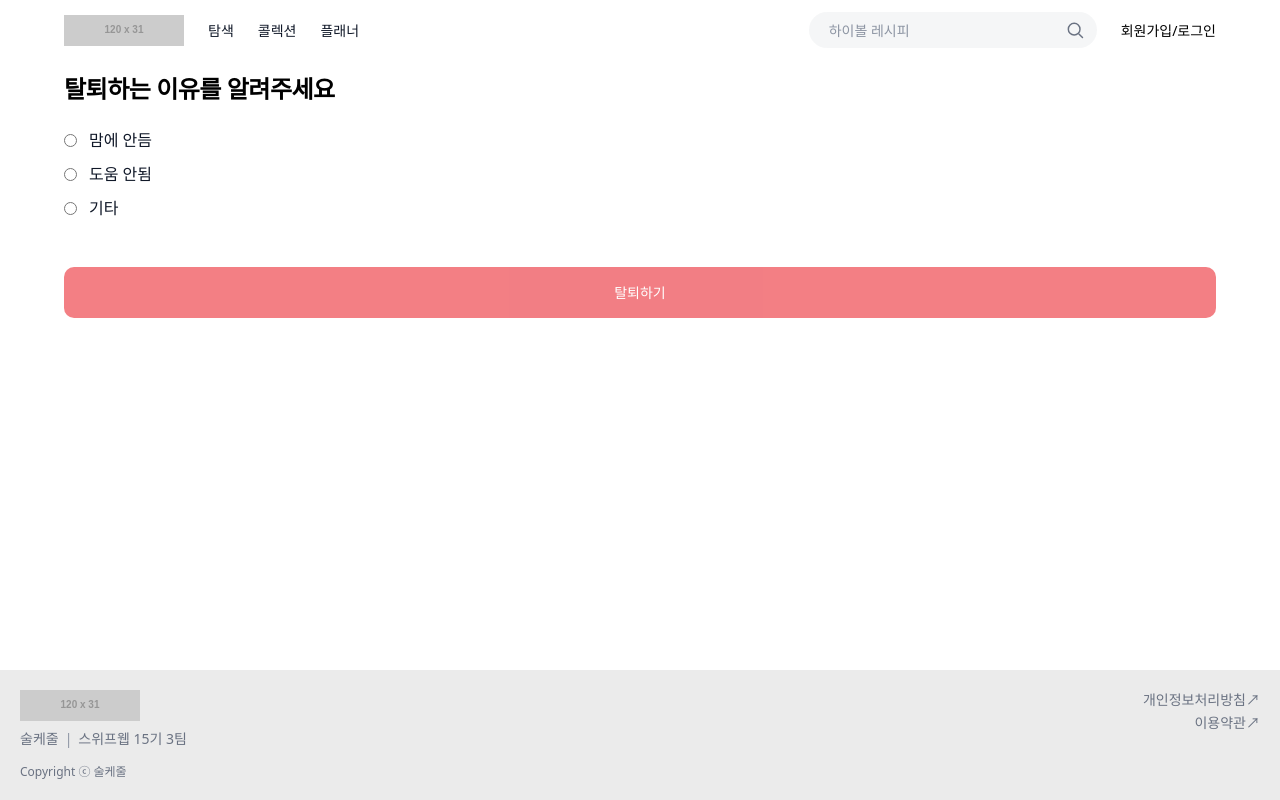
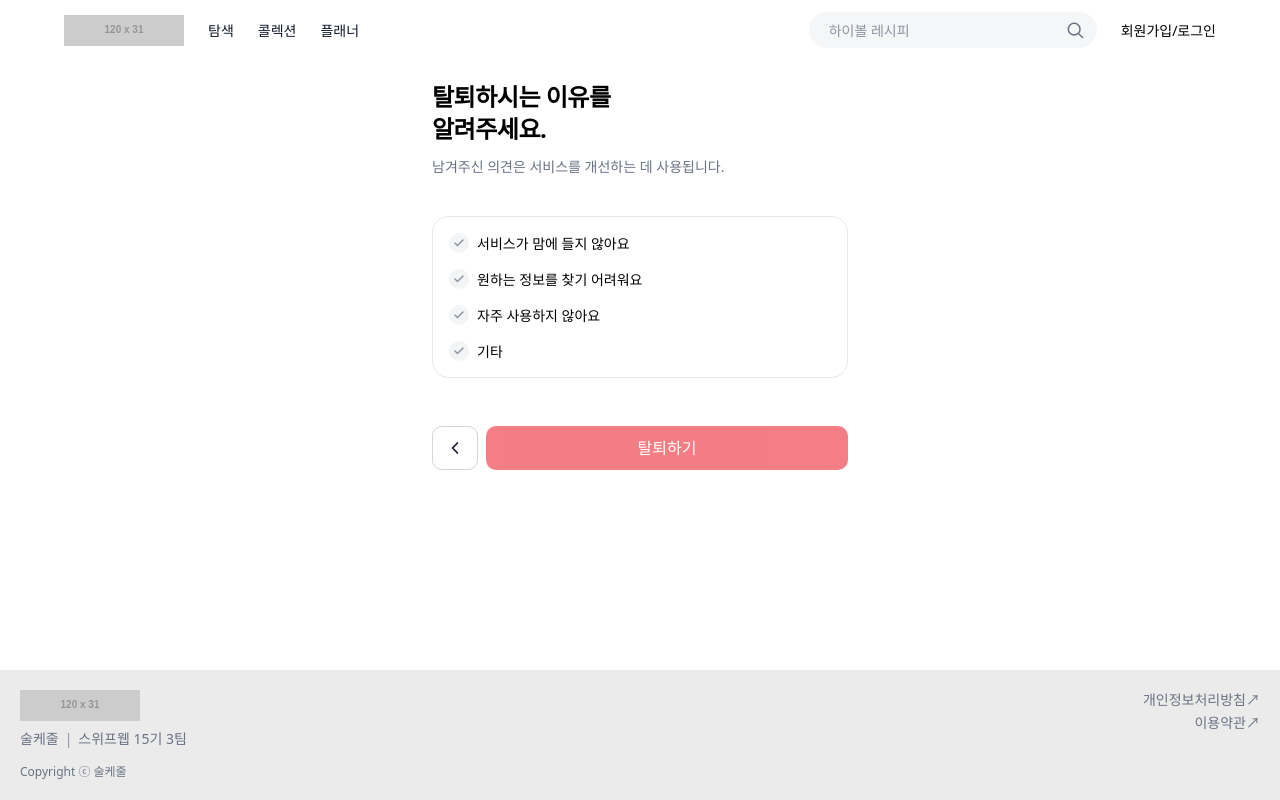
Before and after one commit to swyp-web15-3team/front, a Next.js app: page /mypage/withdraw in a window 1280 px wide. Built offline with nearby package versions, Linux system fonts and the light colour scheme; no server answers; a web font is replaced by a local one.

Commit message:
✨ update: 탈퇴 ui 변경

```diff
--- a/app/(main)/mypage/withdraw/page.tsx
+++ b/app/(main)/mypage/withdraw/page.tsx
@@ -3,59 +3,168 @@
 import { useRouter } from 'next/navigation';
 import { useState } from 'react';
 
+import { Button } from '@/components/ui/Button';
 import { useWithdrawMutation } from '@/hooks/queries/use-auth';
+import { cn } from '@/lib/utils';
 
 const REASONS = [
-  { value: 'DISSATISFIED', label: '맘에 안듬' },
-  { value: 'NOT_HELPFUL', label: '도움 안됨' },
+  { value: 'DISSATISFIED', label: '서비스가 맘에 들지 않아요' },
+  { value: 'NOT_HELPFUL', label: '원하는 정보를 찾기 어려워요' },
+  { value: 'RARELY_USED', label: '자주 사용하지 않아요' },
   { value: 'ETC', label: '기타' },
-];
+] as const;
+
+type ReasonValue = (typeof REASONS)[number]['value'];
+
+const ETC_MAX_LENGTH = 200;
 
 export default function WithdrawPage() {
   const router = useRouter();
-  const [reason, setReason] = useState<string | null>(null);
+  const [reason, setReason] = useState<ReasonValue | null>(null);
+  const [etcDetail, setEtcDetail] = useState('');
   const { mutate: withdraw, isPending } = useWithdrawMutation();
 
+  const isEtc = reason === 'ETC';
+  // 기타를 고르면 사유를 적어야 넘어간다. 빈 값으로 보내면 남는 게 없다.
+  const canSubmit =
+    reason !== null && (!isEtc || etcDetail.trim().length > 0) && !isPending;
+
   const handleWithdraw = () => {
-    if (!reason) return;
+    if (!canSubmit) return;
 
     withdraw(
-      { reason },
-      {
-        onSuccess: () => {
-          router.replace('/login');
-        },
-      }
+      { reason, detail: isEtc ? etcDetail.trim() : undefined },
+      { onSuccess: () => router.replace('/login') }
     );
   };
 
   return (
-    <div>
-      <h1 className="text-page-title">탈퇴하는 이유를 알려주세요</h1>
+    <div className="mx-auto flex min-h-full w-full max-w-md flex-1 flex-col px-4 pb-12">
+      <h1 className="text-page-title mt-2">
+        탈퇴하시는 이유를
+        <br />
+        알려주세요.
+      </h1>
+      <p className="text-body-sm text-fg-muted mt-3">
+        남겨주신 의견은 서비스를 개선하는 데 사용됩니다.
+      </p>
 
-      <div role="radiogroup" className="mt-6 flex flex-col gap-3">
-        {REASONS.map(({ value, label }) => (
-          <label key={value} className="flex items-center gap-3">
-            <input
-              type="radio"
-              name="withdraw-reason"
-              value={value}
-              checked={reason === value}
-              onChange={() => setReason(value)}
-            />
-            <span className="text-body text-fg">{label}</span>
-          </label>
-        ))}
+      <fieldset className="mt-10">
+        <legend className="sr-only">탈퇴 사유</legend>
+        <div className="border-border rounded-lg border p-4">
+          <div className="flex flex-col gap-4">
+            {REASONS.map(({ value, label }) => (
+              <ReasonRadio
+                key={value}
+                value={value}
+                label={label}
+                checked={reason === value}
+                onSelect={() => setReason(value)}
+              />
+            ))}
+          </div>
+
+          {isEtc && (
+            <label className="mt-4 flex flex-col gap-2">
+              <span className="sr-only">기타 사유</span>
+              <textarea
+                value={etcDetail}
+                onChange={(event) => setEtcDetail(event.target.value)}
+                maxLength={ETC_MAX_LENGTH}
+                rows={4}
+                autoFocus
+                placeholder="어떤 점이 아쉬우셨는지 알려주세요"
+                className="border-border-strong focus:border-primary-focus text-body placeholder:text-fg-subtle resize-none rounded-md border px-4 py-3 transition-colors"
+              />
+              <span className="text-caption text-fg-muted self-end">
+                {etcDetail.length}/{ETC_MAX_LENGTH}
+              </span>
+            </label>
+          )}
+        </div>
+      </fieldset>
+
+      <div className="mt-8 flex items-center gap-2 pt-4">
+        <Button
+          variant="secondary"
+          onClick={() => router.back()}
+          aria-label="탈퇴 이전 단계로"
+          className="shrink-0 px-3"
+        >
+          <svg
+            xmlns="http://www.w3.org/2000/svg"
+            viewBox="0 0 24 24"
+            fill="none"
+            stroke="currentColor"
+            strokeWidth={2}
+            strokeLinecap="round"
+            strokeLinejoin="round"
+            className="size-5"
+          >
+            <path d="m15 18-6-6 6-6" />
+          </svg>
+        </Button>
+        {/* 되돌릴 수 없는 동작이라 primary가 아니라 danger 색을 쓴다.
+            Button에 danger variant가 없어 className으로만 덮는다. */}
+        <Button
+          fullWidth
+          disabled={!canSubmit}
+          onClick={handleWithdraw}
+          className="bg-danger text-fg-on-dark hover:bg-danger flex-1 hover:brightness-95"
+        >
+          {isPending ? '탈퇴 중...' : '탈퇴하기'}
+        </Button>
       </div>
-
-      <button
-        type="button"
-        onClick={handleWithdraw}
-        disabled={!reason || isPending}
-        className="bg-danger text-fg-on-dark text-button mt-12 min-h-11 w-full rounded-md py-4 disabled:opacity-50"
-      >
-        탈퇴하기
-      </button>
     </div>
   );
 }
+
+interface ReasonRadioProps {
+  value: string;
+  label: string;
+  checked: boolean;
+  onSelect: () => void;
+}
+
+// 사유는 하나만 고르므로 radio를 쓴다. 모양은 약관 동의의 round 체크와 맞추되,
+// Checkbox 컴포넌트는 type이 checkbox로 고정이라 여기서 직접 그린다.
+function ReasonRadio({ value, label, checked, onSelect }: ReasonRadioProps) {
+  return (
+    <label className="flex cursor-pointer items-center gap-2">
+      <input
+        type="radio"
+        name="withdraw-reason"
+        value={value}
+        checked={checked}
+        onChange={onSelect}
+        className="peer sr-only"
+      />
+      {/* sr-only input이라 포커스 링을 박스가 대신 받는다 */}
+      <span className="peer-focus-visible:outline-primary-focus flex peer-focus-visible:outline-2 peer-focus-visible:outline-offset-2">
+        <span
+          aria-hidden
+          className={cn(
+            'flex size-5 shrink-0 items-center justify-center rounded-full transition-colors',
+            checked
+              ? 'bg-primary text-on-primary'
+              : 'bg-surface-sunken text-fg-subtle'
+          )}
+        >
+          <svg
+            xmlns="http://www.w3.org/2000/svg"
+            viewBox="0 0 24 24"
+            fill="none"
+            stroke="currentColor"
+            strokeWidth={3}
+            strokeLinecap="round"
+            strokeLinejoin="round"
+            className="size-3"
+          >
+            <path d="M20 6 9 17l-5-5" />
+          </svg>
+        </span>
+      </span>
+      <span className="text-body-sm">{label}</span>
+    </label>
+  );
+}
--- a/app/api/auth/withdraw/route.ts
+++ b/app/api/auth/withdraw/route.ts
@@ -2,15 +2,14 @@ import * as Sentry from '@sentry/nextjs';
 import axios from 'axios';
 import { NextRequest, NextResponse } from 'next/server';
 
-// import type { WithdrawRequest } from '@/lib/api/auth';
-
 const REFRESH_TOKEN_COOKIE = 'refreshToken';
 
 export async function POST(request: NextRequest) {
-  // const body: WithdrawRequest = await request.json();
   const authorization = request.headers.get('authorization');
 
   try {
+    // TODO: 서버가 탈퇴 사유 본문을 받기 시작하면 body를 파싱해 data로 넘긴다.
+    // 지금은 /auth/withdrawal이 본문을 받지 않아 사유는 화면에서만 수집하고 버린다.
     await axios.delete(`${process.env.NEXT_PUBLIC_API_URL}/auth/withdrawal`, {
       headers: authorization ? { Authorization: authorization } : undefined,
     });
--- a/lib/api/auth.ts
+++ b/lib/api/auth.ts
@@ -35,6 +35,8 @@ export async function signUp(payload: SignUpRequest): Promise<string> {
 
 export interface WithdrawRequest {
   reason: string;
+  /** reason이 ETC일 때 사용자가 직접 적은 사유. */
+  detail?: string;
 }
 
 export async function withdraw(payload: WithdrawRequest): Promise<void> {
```
